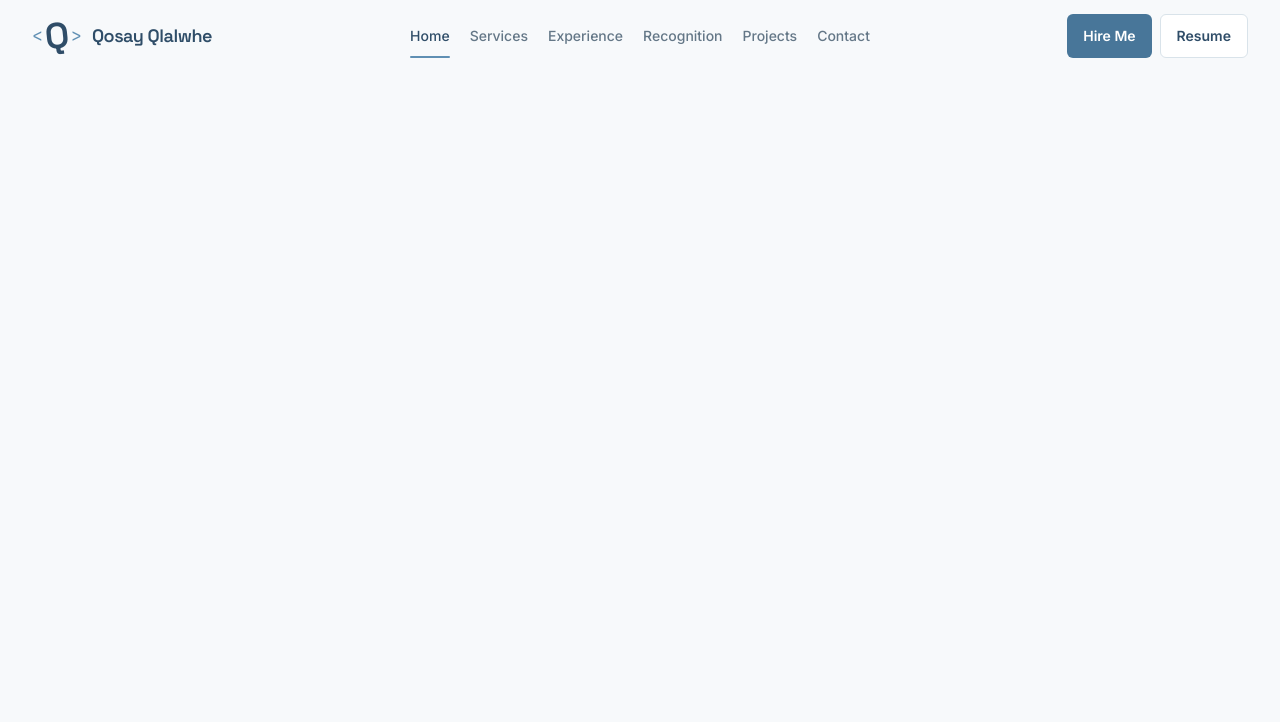
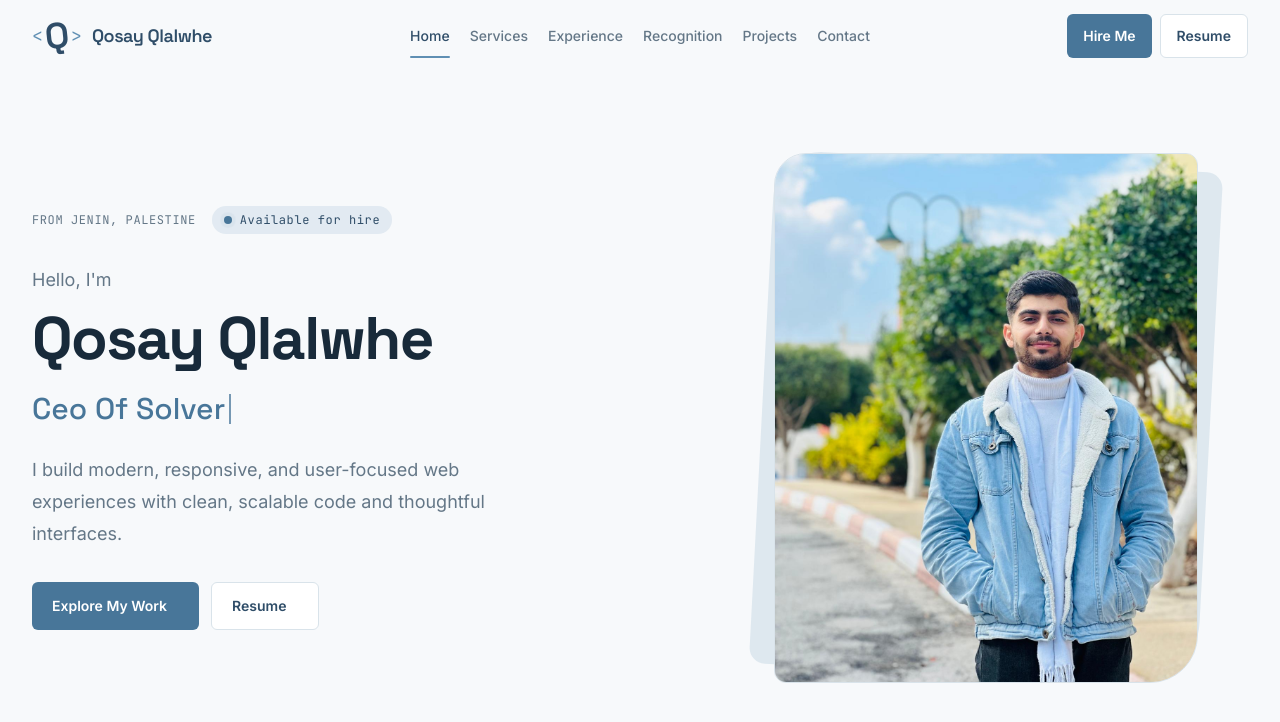
Before and after one commit to Qosay2005/Qosay_Qlalwhe, a React (Vite) app: page / in a window 1280 px wide. Shown: the top 722 px of the page. Built offline with nearby package versions, Linux system fonts and the light colour scheme.

Commit message:
create hero section

```diff
--- a/src/App.jsx
+++ b/src/App.jsx
@@ -1,10 +1,11 @@
 import React from 'react'
 import MainLayout from './components/mainlayout/MainLayout'
+import Hero from './sections/Hero'
 
 export default function App() {
   return (
-  <MainLayout>
-
+    <MainLayout>
+      <Hero />
     </MainLayout>
   )
 }
--- a/src/components/mainlayout/MainLayout.jsx
+++ b/src/components/mainlayout/MainLayout.jsx
@@ -2,11 +2,11 @@ import React from 'react'
 import Navbar from './Navbar'
 import Footer from './Footer'
 import {Outlet} from 'react-router-dom'
-export default function MainLayout() {
+export default function MainLayout({ children }) {
   return (
     <div>
       <Navbar />
-     <Outlet />
+      <main>{children || <Outlet />}</main>
       <Footer />
     </div>
   )
--- /dev/null
+++ b/src/components/ui/TypingText.jsx
@@ -0,0 +1,51 @@
+import { useEffect, useState } from 'react'
+
+const texts = [
+  'Front-End Developer',
+  'Ceo Of Solver Academy',
+]
+
+export default function TypingText() {
+  const [textIndex, setTextIndex] = useState(0)
+  const [displayedText, setDisplayedText] = useState('')
+  const [isDeleting, setIsDeleting] = useState(false)
+
+  useEffect(() => {
+    const currentText = texts[textIndex]
+
+    let timeout
+
+    if (!isDeleting && displayedText === currentText) {
+      timeout = setTimeout(() => {
+        setIsDeleting(true)
+      }, 1500)
+    } else if (isDeleting && displayedText === '') {
+      setIsDeleting(false)
+      setTextIndex((prev) => (prev + 1) % texts.length)
+    } else {
+      timeout = setTimeout(
+        () => {
+          setDisplayedText(
+            isDeleting
+              ? currentText.slice(0, displayedText.length - 1)
+              : currentText.slice(0, displayedText.length + 1),
+          )
+        },
+        isDeleting ? 50 : 90,
+      )
+    }
+
+    return () => clearTimeout(timeout)
+  }, [displayedText, isDeleting, textIndex])
+
+  return (
+    <span className="inline-flex items-center text-primary-action">
+      {displayedText}
+
+      <span
+        aria-hidden="true"
+        className="ml-1 inline-block h-[1em] w-0.5 animate-pulse bg-primary-action"
+      />
+    </span>
+  )
+}
--- /dev/null
+++ b/src/sections/Hero.jsx
@@ -0,0 +1,124 @@
+import heroImage from "../assets/images/hero/qosay.jpg";
+import TypingText from '../components/ui/TypingText'
+const buttonClass =
+  "inline-flex min-h-12 items-center justify-center gap-3 rounded-md px-5 text-sm font-semibold transition-colors motion-reduce:transition-none";
+
+export default function Hero() {
+  return (
+    <section
+      id="home"
+      aria-labelledby="hero-heading"
+      className="mx-auto max-w-7xl px-4 py-12 sm:px-6 sm:py-16 lg:py-16 xl:px-8 xl:py-16"
+    >
+      <div className="grid items-center gap-12 lg:grid-cols-[1.2fr_1fr] lg:gap-10 xl:gap-16">
+        <div className="min-w-0">
+          <div className="mb-8 flex flex-wrap items-center gap-x-4 gap-y-3 font-mono text-[10px] tracking-wider text-text-secondary sm:text-xs">
+            <span>FROM JENIN, PALESTINE</span>
+            <span className="inline-flex items-center gap-2 rounded-full bg-primary-light/30 px-3 py-1.5 text-primary-dark">
+              <span aria-hidden="true" className="relative flex size-2">
+                <span className="absolute inline-flex size-full animate-ping rounded-full bg-primary-action opacity-70" />
+                <span className="relative inline-flex size-2 rounded-full bg-primary-action" />
+              </span>
+              Available for hire
+            </span>
+          </div>
+
+          <p className="mb-3 text-lg text-text-secondary">Hello, I&apos;m</p>
+          <h1
+            id="hero-heading"
+            className="text-4xl leading-[1.1] font-bold tracking-tight text-text-primary sm:text-6xl lg:text-5xl xl:text-6xl"
+          >
+            Qosay Qlalwhe
+          </h1>
+          <p className="mt-4 font-heading text-2xl leading-snug font-medium text-primary-action sm:text-3xl">
+            <TypingText />
+          </p>
+
+          <p className="mt-6 max-w-lg text-base leading-7 text-text-secondary sm:text-lg sm:leading-8">
+            I build modern, responsive, and user-focused web experiences with
+            clean, scalable code and thoughtful interfaces.
+          </p>
+
+          <div className="mt-8 flex flex-wrap gap-3">
+            <a
+              href="#projects"
+              className={`${buttonClass} group bg-primary-action text-white hover:bg-primary-dark`}
+            >
+              Explore My Work
+              <span
+                aria-hidden="true"
+                className="transition-transform group-hover:translate-x-1 motion-reduce:transform-none motion-reduce:transition-none"
+              ></span>
+            </a>
+            <a
+              href="/resume/Qosay-Qlalwhe-CV.pdf"
+              target="_blank"
+              rel="noopener noreferrer"
+              aria-label="Resume (opens in a new tab)"
+              className={`${buttonClass} border border-border bg-white text-primary-dark hover:border-primary hover:bg-surface`}
+            >
+              Resume <span aria-hidden="true"></span>
+            </a>
+          </div>
+        </div>
+
+        <div className="group relative isolate mx-auto w-full max-w-md px-3 py-4 lg:max-w-sm xl:max-w-md">
+  {/* Background Shape */}
+  <div
+    aria-hidden="true"
+    className="
+      absolute inset-x-0 inset-y-6 -z-10
+      rotate-3 rounded-[3rem_1rem_4rem_1rem]
+      bg-primary-light/35
+      transition-all duration-700 ease-out
+      group-hover:-rotate-2
+      group-hover:scale-[1.04]
+      group-hover:bg-primary-light/50
+      motion-reduce:transition-none
+    "
+  />
+
+  {/* Image Container */}
+  <div
+    className="
+      aspect-[4/5] overflow-hidden
+      rounded-[2rem_0.75rem_3rem_0.75rem]
+      border border-border bg-surface
+      transition-all duration-500 ease-out
+      group-hover:-translate-y-2
+      group-hover:border-primary-light
+      group-hover:shadow-[0_20px_50px_rgba(47,77,104,0.14)]
+      motion-reduce:transform-none
+      motion-reduce:transition-none
+    "
+  >
+    {heroImage ? (
+      <img
+        src={heroImage}
+        alt="Qosay Qlalwhe"
+        fetchPriority="high"
+        className="
+          size-full object-cover object-top
+          transition-transform duration-700 ease-out
+          group-hover:scale-[1.035]
+          motion-reduce:transform-none
+          motion-reduce:transition-none
+        "
+      />
+    ) : (
+      <div
+        role="img"
+        aria-label="Portrait placeholder for Qosay Qlalwhe"
+        className="flex size-full items-center justify-center"
+      >
+        <span className="font-mono text-xs tracking-widest text-text-secondary">
+          PORTRAIT COMING SOON
+        </span>
+      </div>
+    )}
+  </div>
+</div>
+      </div>
+    </section>
+  );
+}
```
Also changed, not shown: src/assets/images/hero/qosay.jpg (added).
